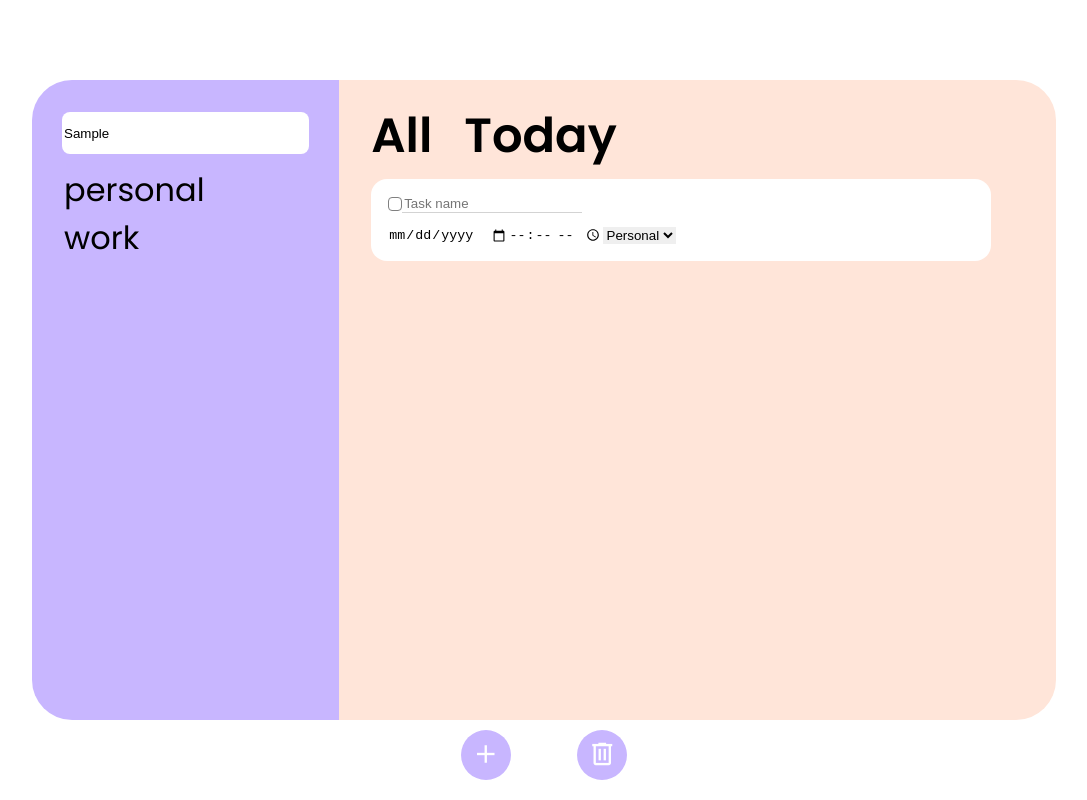
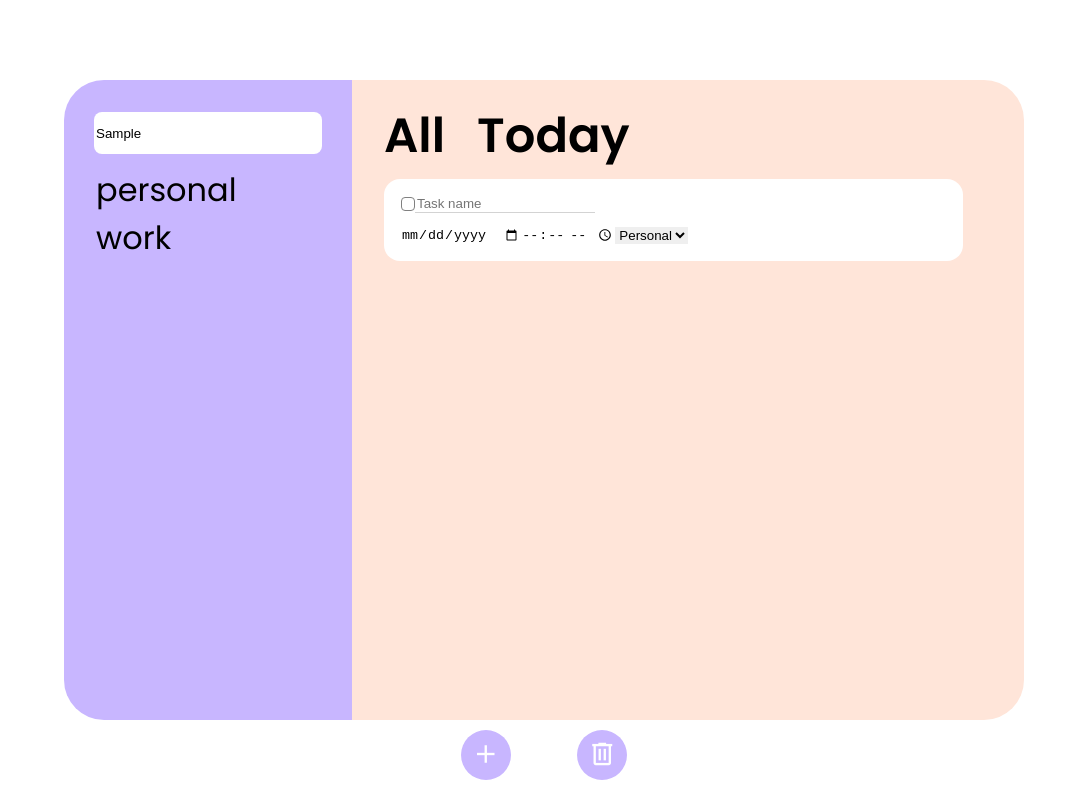
Before and after one commit to cynicalduckling/todo-list-responsive, a plain HTML site: page index.html in a window 1280 px wide. Both pictures are taken after typing "Sample" into the empty fields and a click on the button "add". Shown: the whole page, without its empty margins (96-1183 px from the left). Drawn offline with nearby package versions, Linux system fonts and the light colour scheme.

Commit message:
temp fix for 100% issue

```diff
--- a/app.css
+++ b/app.css
@@ -152,6 +152,7 @@ body {
     align-items: center;
     width: 80vw;
     height: 80vh;
+    max-width: 1250px;
 }
 
 
@@ -211,6 +212,7 @@ body {
     display: flex;
     width: 100%;
     height: 100%;
+    margin: auto;
     flex-direction: column;
     justify-content: flex-start;
     align-items: center;
@@ -224,6 +226,7 @@ body {
     flex-direction: column;
     justify-content: space-between;
     width: 90%;
+    max-width: 10%%;
     height: 50px;
     transition: all 200ms linear;
     margin-bottom: 1.2rem;
@@ -394,12 +397,12 @@ input[type="checkbox"]:checked {
     }
 
     .day-nav {
-        width: 100%;
         height: 50px;
         font-weight: 600;
         justify-content: flex-start;
         align-items: flex-start;
         margin-top: 0;
+        width: 100%;
     }
 
     .day {
@@ -419,15 +422,24 @@ input[type="checkbox"]:checked {
     }
 
     .tasks-container {
-        align-items: normal;
+        align-items: flex-start;
+    }
+}
+
+@media only screen and (max-width: 768px) {
+    .container {
+        width: 100vw;
+        height: 100vh;
     }
 
-
+    .content {
+        border-radius: 0;
+    }
 }
 
 @media only screen and (min-width: 1200px) {
-    /* .container {
-        width: 65vw;
-        height: 65vh;
-    } */
+    .container {
+        width: 75vw;
+        height: 80vh;
+    }
 }
--- a/index.html
+++ b/index.html
@@ -25,21 +25,21 @@
     <div class="container">
         <section class="sidebar-container content">
             <input type="text" name="" id="search" placeholder="Search">
-            <article class="category-container">
+            <div class="category-container">
                 <div class="category">personal</div>
                 <div class="category">work</div>
-            </article>
+            </div>
         </section>
         <section class="content-container content">
             <nav class="day-nav">
                 <div class="day" id="all">All</div>
                 <div class="day" id="today">Today</div>
             </nav>
-            <article class="tasks-container" id="tasks-container">
-            </article>
+            <div class="tasks-container" id="tasks-container">
+            </div>
         </section>
     </div><br>
-    <article class="task-buttons-container">
+    <div class="task-buttons-container">
         <button class="task-buttons" id="add-task">
             <span class="material-symbols-outlined" id="add-icon">
                 add
@@ -50,7 +50,7 @@
                 delete
             </span>
         </button>
-    </article>
+    </div>
     <script src="script.js"></script>
 </body>
 
```
